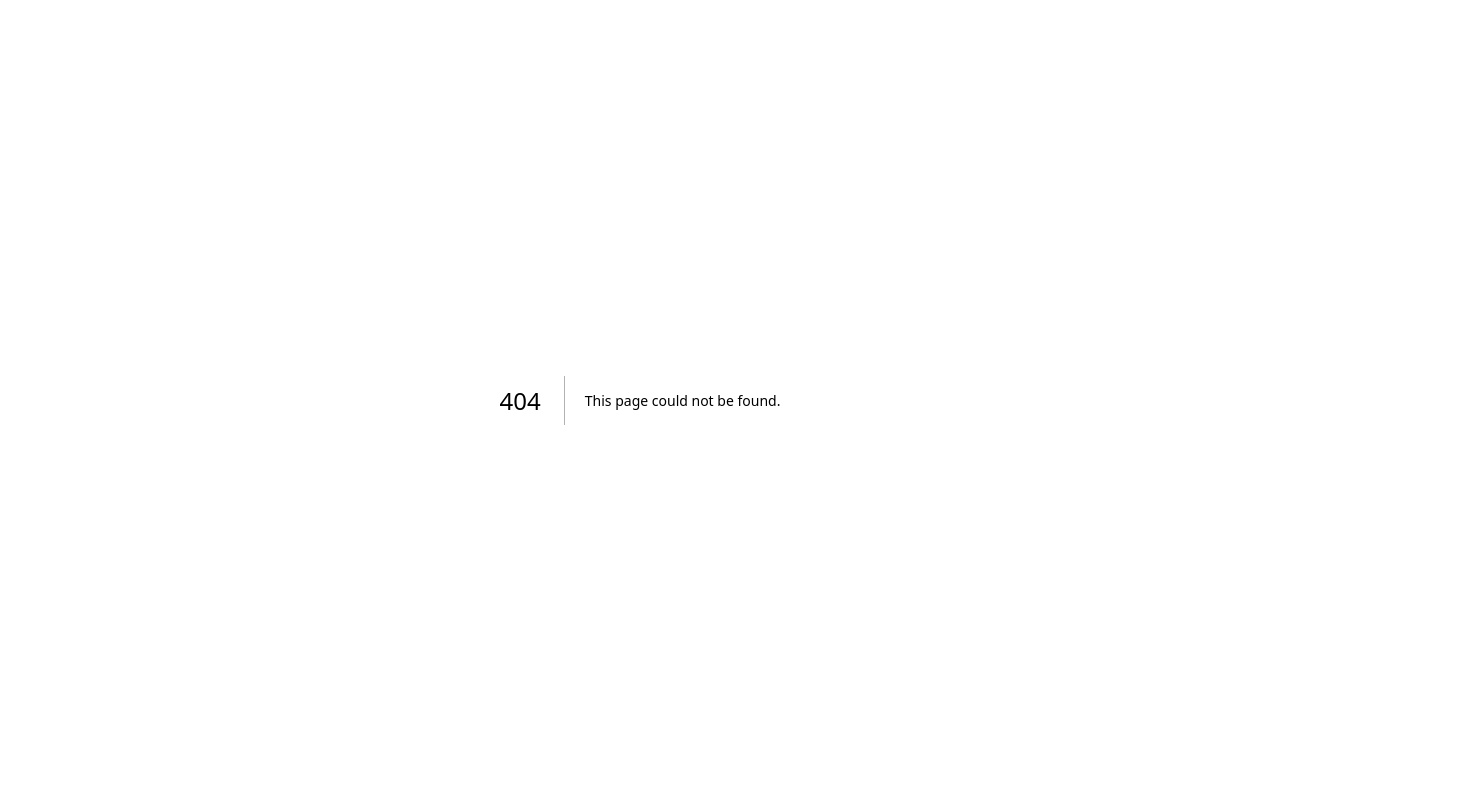
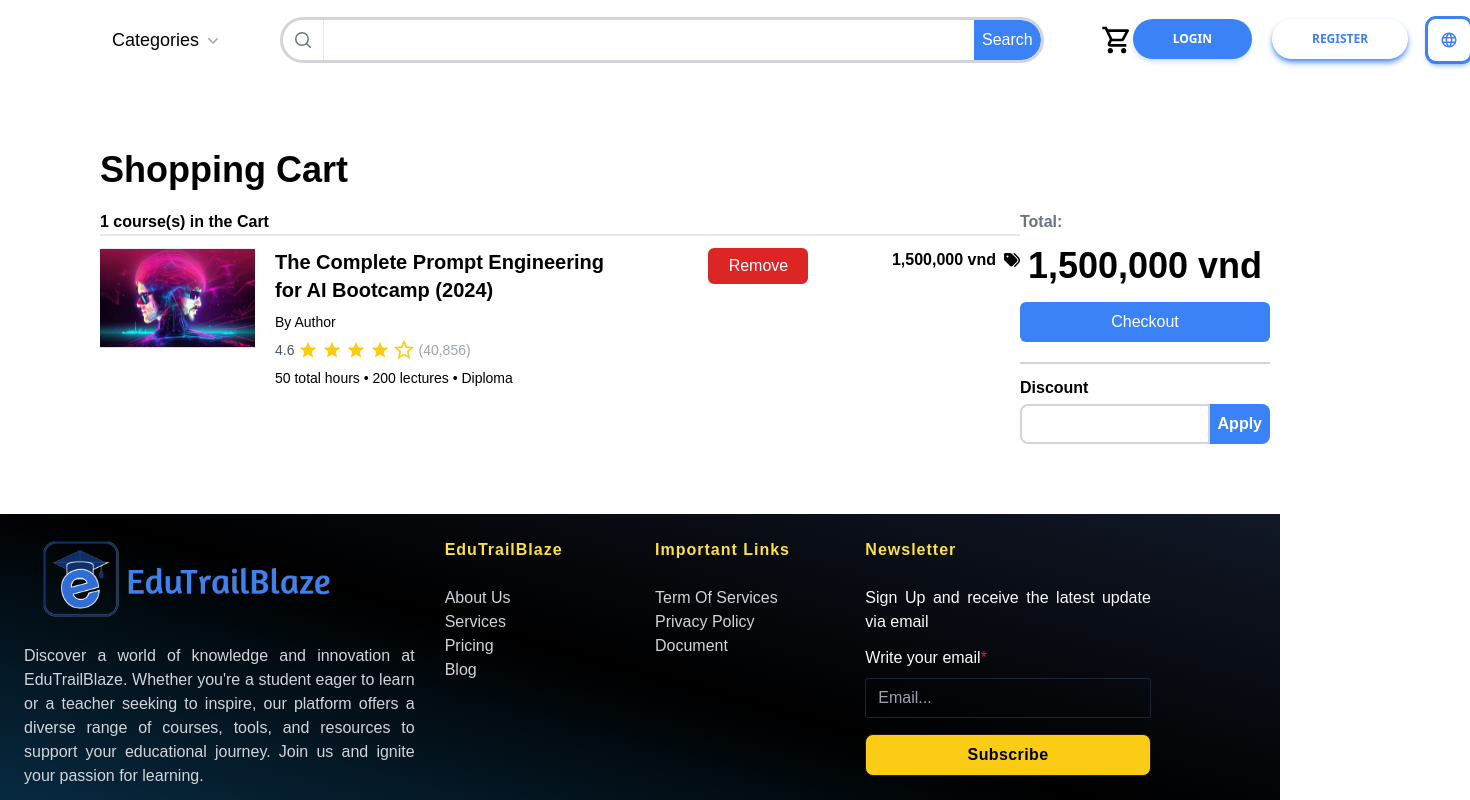
Before and after one commit to Edu-Trailblaze/Edu-Trailblaze-FE, a Next.js app in the folder EduTrailBlaze-FE/edutrailblaze/: page /shopping_cart in a window 1280 px wide. Before the commit this address had no page. Shown: the top 800 px of the page, 1470 px wide, since content can reach past the window. Built offline with nearby package versions, Linux system fonts and the light colour scheme.

Commit message:
modify folder-file structure, update layout, finish shopping cart

```diff
--- a/EduTrailBlaze-FE/edutrailblaze/package.json
+++ b/EduTrailBlaze-FE/edutrailblaze/package.json
@@ -3,7 +3,7 @@
   "version": "0.1.0",
   "private": true,
   "scripts": {
-    "dev": "next dev",
+    "dev": "next dev -p 4000",
     "build": "next build",
     "start": "next start",
     "lint": "next lint"
--- a/EduTrailBlaze-FE/edutrailblaze/src/app/layout.tsx
+++ b/EduTrailBlaze-FE/edutrailblaze/src/app/layout.tsx
@@ -1,6 +1,8 @@
 import type { Metadata } from "next";
 import localFont from "next/font/local";
 import "./globals.css";
+import WebHeader from "@/components/header";
+import WebFooter from "@/components/footer";
 
 const geistSans = localFont({
   src: "./fonts/GeistVF.woff",
@@ -28,7 +30,9 @@ export default function RootLayout({
       <body
         className={`${geistSans.variable} ${geistMono.variable} antialiased`}
       >
+        <WebHeader></WebHeader>
         {children}
+        <WebFooter></WebFooter>
       </body>
     </html>
   );
--- a/EduTrailBlaze-FE/edutrailblaze/src/app/page.tsx
+++ b/EduTrailBlaze-FE/edutrailblaze/src/app/page.tsx
@@ -1,17 +1,13 @@
-import WebFooter from "@/components/footer";
-import WebHeader from "@/components/header";
-import HomeCourses from "@/components/home_courses";
-import HomeFeedbacks from "@/components/home_feedbacks";
-import HomeSupporter from "@/components/home_supporter";
-import HomeTeacherArea from "@/components/home_teacher_area";
-import ImageSlider from "@/components/image_slider";
-import MakeDiffer from "@/components/make_different";
-import Image from "next/image";
+import HomeCourses from "@/components/home_components/home_courses";
+import HomeFeedbacks from "@/components/home_components/home_feedbacks";
+import HomeSupporter from "@/components/home_components/home_supporter";
+import HomeTeacherArea from "@/components/home_components/home_teacher_area";
+import ImageSlider from "@/components/home_components/image_slider";
+import MakeDiffer from "@/components/home_components/make_different";
 
 export default function Home() {
   return (
     <div>
-      <WebHeader></WebHeader>
       <ImageSlider></ImageSlider>
       <HomeCourses></HomeCourses>
       <MakeDiffer></MakeDiffer>
@@ -20,7 +16,6 @@ export default function Home() {
       </div>
       <HomeTeacherArea></HomeTeacherArea>
       <HomeSupporter></HomeSupporter>
-      <WebFooter></WebFooter>
     </div>
   );
 }
--- /dev/null
+++ b/EduTrailBlaze-FE/edutrailblaze/src/app/shopping_cart/page.tsx
@@ -0,0 +1,139 @@
+"use client";
+
+import React from "react";
+import { FaTags } from "react-icons/fa6";
+
+export default function ShoppingCart() {
+  return (
+    <>
+      <div className="px-[100px] py-[70px]">
+        <h1 className="font-bold text-4xl mb-5">Shopping Cart</h1>
+        <div className="flex justify-around">
+          <div>
+            <p className="font-semibold">1 course(s) in the Cart</p>
+            <div className="flex">
+              <div className="flex border-t-2 py-3 w-fit">
+                <img
+                  src="assets/Side_Image/course_image.png"
+                  alt=""
+                  className="w-[155px] h-[100px] mr-5"
+                />
+
+                <div className="flex justify-between w-[900px]">
+                  <div className="w-[350px]">
+                    <p className="font-semibold text-xl pb-2">
+                      The Complete Prompt Engineering for AI Bootcamp (2024)
+                    </p>
+                    <p className="font-light pb-2 text-sm">By Author</p>
+                    <div className="flex space-x-1 text-yellow-400 pb-2">
+                      {/* <!-- Rating text --> */}
+                      <span className="text-gray-600 text-sm font-medium">
+                        4.6
+                      </span>
+                      {/* <!-- Star icons --> */}
+                      <svg
+                        xmlns="http://www.w3.org/2000/svg"
+                        fill="currentColor"
+                        viewBox="0 0 24 24"
+                        className="w-5 h-5"
+                      >
+                        <path d="M12 17.27L18.18 21l-1.64-7.03L22 9.24l-7.19-.61L12 2 9.19 8.63 2 9.24l5.46 4.73L5.82 21z" />
+                      </svg>
+                      <svg
+                        xmlns="http://www.w3.org/2000/svg"
+                        fill="currentColor"
+                        viewBox="0 0 24 24"
+                        className="w-5 h-5"
+                      >
+                        <path d="M12 17.27L18.18 21l-1.64-7.03L22 9.24l-7.19-.61L12 2 9.19 8.63 2 9.24l5.46 4.73L5.82 21z" />
+                      </svg>
+                      <svg
+                        xmlns="http://www.w3.org/2000/svg"
+                        fill="currentColor"
+                        viewBox="0 0 24 24"
+                        className="w-5 h-5"
+                      >
+                        <path d="M12 17.27L18.18 21l-1.64-7.03L22 9.24l-7.19-.61L12 2 9.19 8.63 2 9.24l5.46 4.73L5.82 21z" />
+                      </svg>
+                      <svg
+                        xmlns="http://www.w3.org/2000/svg"
+                        fill="currentColor"
+                        viewBox="0 0 24 24"
+                        className="w-5 h-5"
+                      >
+                        <path d="M12 17.27L18.18 21l-1.64-7.03L22 9.24l-7.19-.61L12 2 9.19 8.63 2 9.24l5.46 4.73L5.82 21z" />
+                      </svg>
+                      <svg
+                        xmlns="http://www.w3.org/2000/svg"
+                        fill="none"
+                        stroke="currentColor"
+                        strokeWidth="2"
+                        viewBox="0 0 24 24"
+                        className="w-5 h-5"
+                      >
+                        <path d="M12 17.27L18.18 21l-1.64-7.03L22 9.24l-7.19-.61L12 2 9.19 8.63 2 9.24l5.46 4.73L5.82 21z" />
+                      </svg>
+                      {/* <!-- Review count --> */}
+                      <span className="text-gray-400 text-sm">(40,856)</span>
+                    </div>
+                    <p className="font-thin text-sm">
+                      50 total hours • 200 lectures • Diploma
+                    </p>
+                  </div>
+
+                  <div>
+                    <button
+                      className="w-[100px] bg-red-600 text-white border-2 border-red-600 cursor-pointer px-2 py-1 rounded-md transition duration-150 hover:bg-red-700 hover:border-red-700"
+                      type="button"
+                    >
+                      Remove
+                    </button>
+                  </div>
+
+                  <div>
+                    <p className="flex font-semibold">
+                      1,500,000 vnd <FaTags className="ml-2 mt-1" />
+                    </p>
+                  </div>
+                </div>
+              </div>
+            </div>
+          </div>
+          <div>
+            <p className="font-semibold text-gray-500 mb-3">Total:</p>
+            <p className="font-bold text-4xl mb-2 text-center">1,500,000 vnd</p>
+            <div>
+              <button
+                className="w-[250px] bg-blue-500 text-white cursor-pointer px-2 py-2 mt-2 rounded-md transition duration-150 hover:bg-blue-600"
+                type="button"
+              >
+                Checkout
+              </button>
+            </div>
+            <div className="mt-5 border-t-gray-300 border-t-2">
+              <p className="font-semibold pt-3 pb-1">Discount</p>
+              <div className="flex items-center justify-center">
+                <div>
+                  <div className="flex">
+                    <div>
+                    <input
+                      type="text"
+                      className="w-full max-w-[190px] h-[40px] bg-white pl-2 text-base font-semibold outline-0 items-center border-gray-300 border-2 rounded-l-lg"
+                      placeholder=""
+                      id=""
+                    /></div>
+                    <input
+                      type="button"
+                      value="Apply"
+                      className="bg-blue-500 p-2 rounded-tr-lg rounded-br-lg text-white font-semibold hover:bg-blue-800 transition-colors"
+                    />
+                  </div>
+                </div>
+              </div>
+            </div>
+          </div>
+        </div>
+      </div>
+    </>
+  );
+}
--- a/EduTrailBlaze-FE/edutrailblaze/src/components/header.tsx
+++ b/EduTrailBlaze-FE/edutrailblaze/src/components/header.tsx
@@ -30,6 +30,7 @@ import {
   MdOutlineShoppingCart,
   MdLanguage,
 } from "react-icons/md";
+import Link from "next/link";
 
 const products = [
   {
@@ -95,15 +96,16 @@ export default function WebHeader() {
 
   return (
     <header className="bg-white">
-      <nav
-        aria-label="Global"
-        className="mx-auto flex items-center lg:px-8"
-      >
+      <nav aria-label="Global" className="mx-auto flex items-center lg:px-8">
         <div className="flex mr-20">
-          <a href="#" className="-m-1.5 p-1.5">
+          <Link href={"/"} className="-m-1.5 p-1.5">
             <span className="sr-only">Your Company</span>
-            <img alt="" src="/assets/logos/ETB_Logo.png" className="w-40 h-30" />
-          </a>
+            <img
+              alt=""
+              src="/assets/logos/ETB_Logo.png"
+              className="w-40 h-30"
+            />
+          </Link>
         </div>
         <div className="flex lg:hidden">
           <button
@@ -203,9 +205,12 @@ export default function WebHeader() {
           </div>
 
           <div>
-            <a href="#">
+            {/* <a href="#">
               <MdOutlineShoppingCart className="w-8 h-8 ml-10" />
-            </a>
+            </a> */}
+            <Link href={"/shopping_cart"}>
+              <MdOutlineShoppingCart className="w-8 h-8 ml-10" />
+            </Link>
           </div>
         </PopoverGroup>
 
```
Also changed, not shown: EduTrailBlaze-FE/edutrailblaze/public/assets/Side_Image/course_image.png (added), EduTrailBlaze-FE/edutrailblaze/src/components/home_components/home_courses.tsx (renamed from EduTrailBlaze-FE/edutrailblaze/src/components/home_courses.tsx), EduTrailBlaze-FE/edutrailblaze/src/components/home_components/home_feedbacks.tsx (renamed from EduTrailBlaze-FE/edutrailblaze/src/components/home_feedbacks.tsx), EduTrailBlaze-FE/edutrailblaze/src/components/home_components/home_supporter.tsx (renamed from EduTrailBlaze-FE/edutrailblaze/src/components/home_supporter.tsx), EduTrailBlaze-FE/edutrailblaze/src/components/home_components/home_teacher_area.tsx (renamed from EduTrailBlaze-FE/edutrailblaze/src/components/home_teacher_area.tsx), EduTrailBlaze-FE/edutrailblaze/src/components/home_components/image_slider.tsx (renamed from EduTrailBlaze-FE/edutrailblaze/src/components/image_slider.tsx), EduTrailBlaze-FE/edutrailblaze/src/components/home_components/make_different.tsx (renamed from EduTrailBlaze-FE/edutrailblaze/src/components/make_different.tsx), 1 other file (tests, documents, lock files or other folders). Lines whose indentation alone changed are shown as unchanged.
